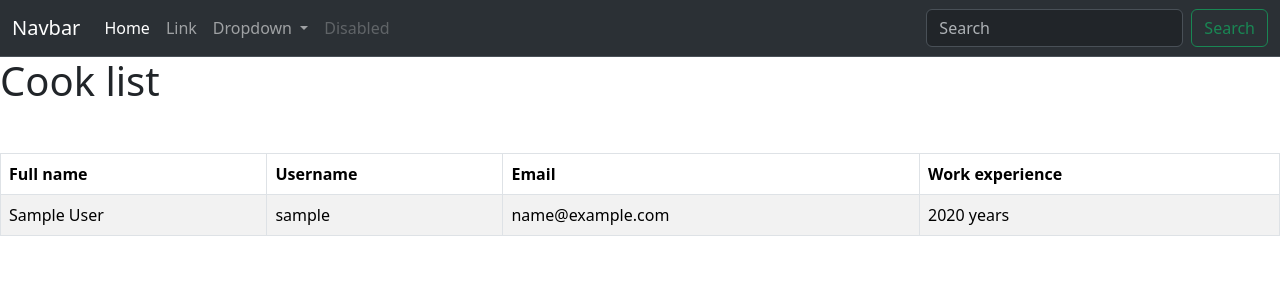
After one commit to 380974261314kv/restaurant_kitchen_servise, a Django app: page /cooks/ in a window 1280 px wide. The commit adds this page. Shown: the top 300 px of the page. Run offline with Django 5.2, Linux system fonts and the light colour scheme; tables that the repository leaves empty hold one stand-in row (values such as "Sample post").

Commit message:
add ListViews & templates for models

```diff
--- a/restaurant/models.py
+++ b/restaurant/models.py
@@ -25,7 +25,7 @@ class Dish(models.Model):
     )
 
     class Meta:
-        ordering = ["-id"]
+        ordering = ["id"]
         verbose_name_plural = "dishes"
 
     def __str__(self):
--- a/restaurant/urls.py
+++ b/restaurant/urls.py
@@ -1,8 +1,16 @@
 from django.urls import path
-from restaurant import views
+from restaurant.views import (
+    index,
+    DishListView,
+    DishTypeListView,
+    CookListView,
+)
 
 app_name = "restaurant"
 
 urlpatterns = [
-    path("", views.index, name="index"),
+    path("", index, name="index"),
+    path("dishes/", DishListView.as_view(), name="dish-list"),
+    path("dish_types/", DishTypeListView.as_view(), name="dish-type-list"),
+    path("cooks/", CookListView.as_view(), name="cook-list"),
 ]
--- a/restaurant/views.py
+++ b/restaurant/views.py
@@ -1,5 +1,6 @@
 from django.shortcuts import render
 from django.http import HttpRequest, HttpResponse
+from django.views import generic
 
 from restaurant.models import Cook, Dish, DishType
 
@@ -21,3 +22,20 @@ def index(request: HttpRequest) -> HttpResponse:
     }
 
     return render(request, "restaurant/index.html", context=context)
+
+
+class DishListView(generic.ListView):
+    model = Dish
+    paginate_by = 13
+
+
+class DishTypeListView(generic.ListView):
+    model = DishType
+    template_name = "restaurant/dish_type_list.html"
+    context_object_name = "dish_type_list"
+    paginate_by = 5
+
+
+class CookListView(generic.ListView):
+    model = Cook
+    paginate_by = 5
--- a/templates/base.html
+++ b/templates/base.html
@@ -3,7 +3,7 @@
   <head>
     <meta charset="utf-8">
     <meta name="viewport" content="width=device-width, initial-scale=1">
-    {% block title %}<title></title>{% endblock %}
+    {% block title %}<title>Restaurant kitchen servise</title>{% endblock %}
     <link href="https://cdn.jsdelivr.net/npm/bootstrap@5.3.3/dist/css/bootstrap.min.css" rel="stylesheet" integrity="sha384-QWTKZyjpPEjISv5WaRU9OFeRpok6YctnYmDr5pNlyT2bRjXh0JMhjY6hW+ALEwIH" crossorigin="anonymous">
      {% load static %}
     <link rel="stylesheet" href="{% static 'css/styles.css' %}">
--- a/templates/includes/navbar.html
+++ b/templates/includes/navbar.html
@@ -7,7 +7,7 @@
     <div class="collapse navbar-collapse" id="navbarSupportedContent">
       <ul class="navbar-nav me-auto mb-2 mb-lg-0">
         <li class="nav-item">
-          <a class="nav-link active" aria-current="page" href="#">Home</a>
+          <a class="nav-link active" aria-current="page" href="{% url 'restaurant:index' %}">Home</a>
         </li>
         <li class="nav-item">
           <a class="nav-link" href="#">Link</a>
@@ -17,10 +17,11 @@
             Dropdown
           </a>
           <ul class="dropdown-menu">
-            <li><a class="dropdown-item" href="#">Action</a></li>
-            <li><a class="dropdown-item" href="#">Another action</a></li>
+            <li><a class="dropdown-item" href="{% url 'restaurant:dish-list' %}">All dishes</a></li>
+            <li><a class="dropdown-item" href="{% url 'restaurant:dish-type-list' %}">All dishe types</a></li>
+            <li><a class="dropdown-item" href="{% url 'restaurant:cook-list' %}">All cooks</a></li>
             <li><hr class="dropdown-divider"></li>
-            <li><a class="dropdown-item" href="#">Something else here</a></li>
+
           </ul>
         </li>
         <li class="nav-item">
--- /dev/null
+++ b/templates/restaurant/cook_list.html
@@ -0,0 +1,37 @@
+{% extends "base.html" %}
+{% block content %}
+<h1>Cook list</h1>
+{% if cook_list %}
+
+<table class="table mt-5 table-bordered table-striped table-hover">
+    <thead>
+        <tr>
+            <th>Full name</th>
+            <th>Username</th>
+            <th>Email</th>
+            <th>Work experience</th>
+            {% for cook in cook_list %}
+        </tr>
+    </thead>
+    <tbody>
+        <tr>
+            <td>
+                {{ cook.first_name }} {{ cook.last_name }}
+            </td>
+            <td>
+                {{ cook.username }}
+            </td>
+            <td>
+                {{ cook.email}}
+            </td>
+            <td>
+                {{ cook.years_of_experience}} year{{ cook.years_of_experience | pluralize }}
+            </td>
+        </tr>
+        {% endfor %}
+    </tbody>
+</table>
+{% else %}
+<p>There are no cooks</p>
+{% endif %}
+{% endblock %}
```
Also changed, not shown: templates/restaurant/dish_list.html (added, +32 -0 lines), templates/restaurant/dish_type_list.html (added, +25 -0 lines), 1 other file.
